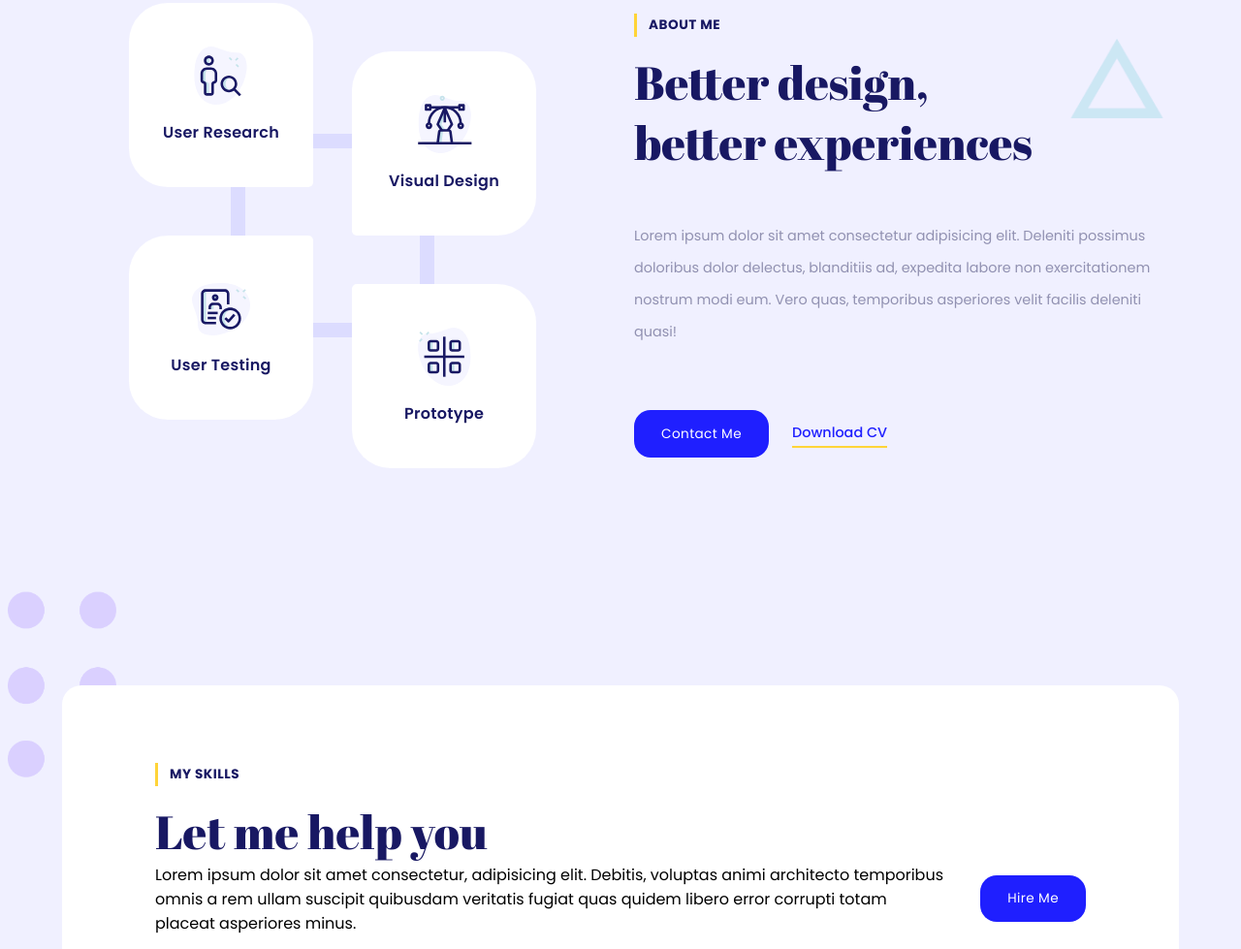
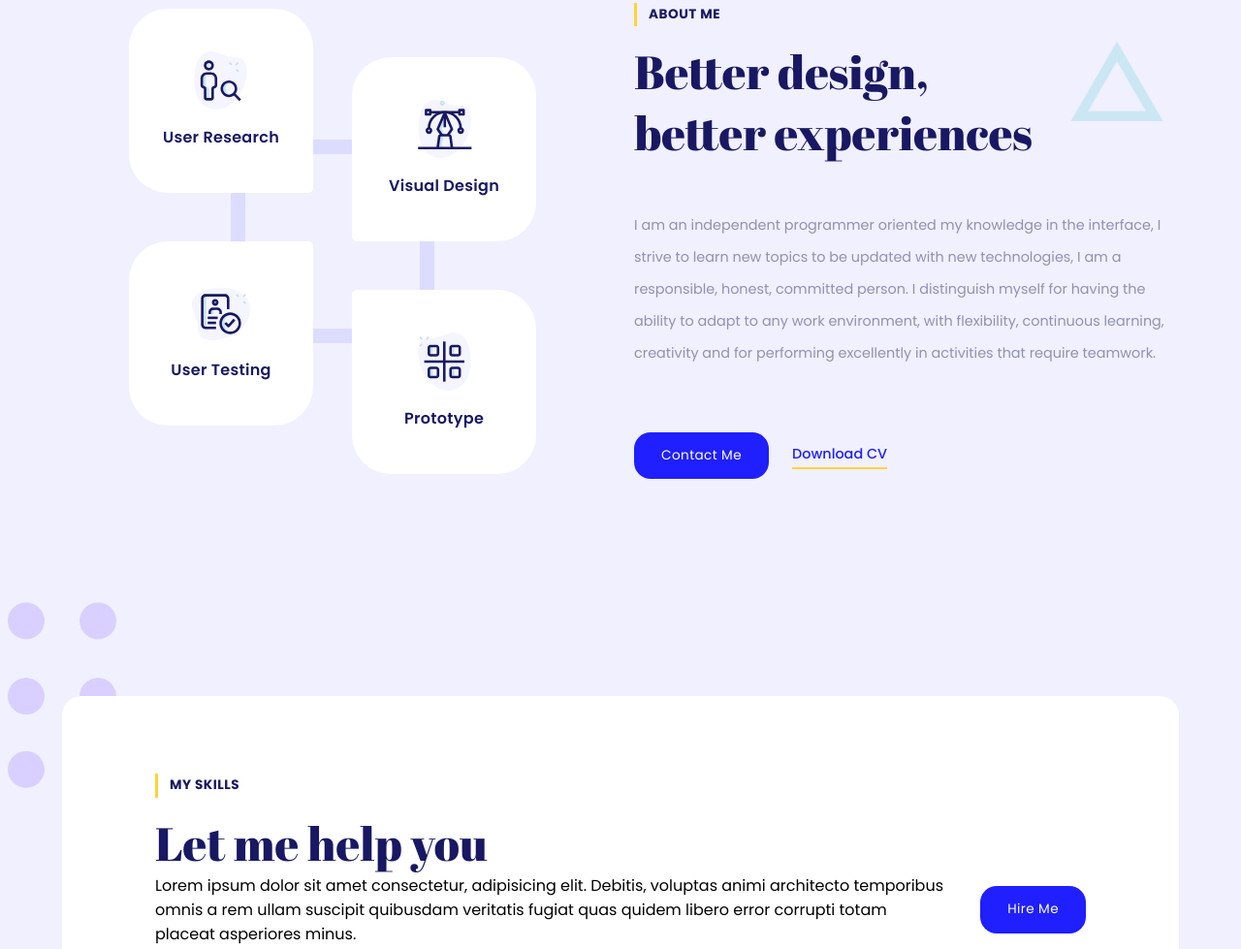
Before and after one commit to bryaaaamador/bryaaaamador.github.io, a plain HTML site: page index.html in a window 1280 px wide. Shown: the part 949-1928 px from the top of the page at 97% size. Drawn offline with nearby package versions, Linux system fonts and the light colour scheme.

Commit message:
Update index.html

```diff
--- a/index.html
+++ b/index.html
@@ -399,10 +399,12 @@
                         better experiences
                     </h1>
                     <p class="text">
-                        Lorem ipsum dolor sit amet consectetur adipisicing elit. Deleniti
-                        possimus doloribus dolor delectus, blanditiis ad, expedita labore
-                        non exercitationem nostrum modi eum. Vero quas, temporibus
-                        asperiores velit facilis deleniti quasi!
+                        I am an independent programmer oriented my knowledge in the interface,
+                        I strive to learn new topics to be updated with new technologies, I am
+                        a responsible, honest, committed person. I distinguish myself for having
+                        the ability to adapt to any work environment, with flexibility,
+                        continuous learning, creativity and for performing excellently in
+                        activities that require teamwork.
                     </p>
                     <div class="cta">
                         <a href="mailto:bryaaaamador@gmail.com" class="btn">Contact me</a>
```
